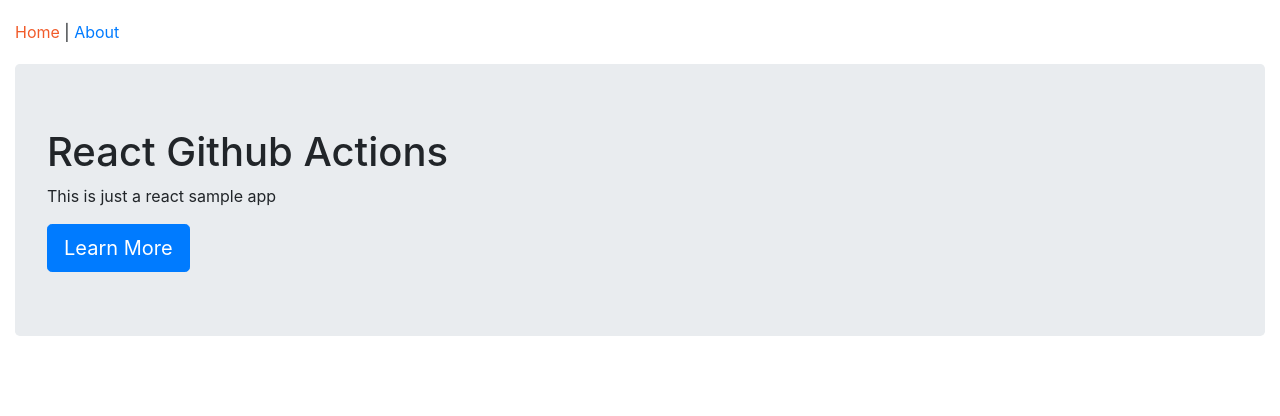
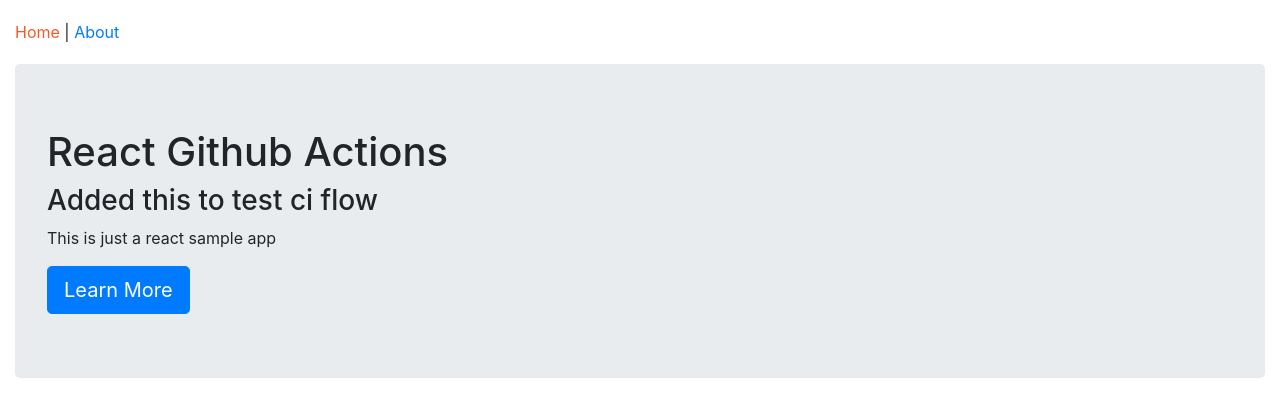
Before and after one commit to c2r79/react-github-actions, a React app: page / in a window 1280 px wide. Shown: the top 416 px of the page. Built offline with nearby package versions, Linux system fonts and the light colour scheme.

Commit message:
added a test h3 tag

```diff
--- a/src/components/home/HomePage.js
+++ b/src/components/home/HomePage.js
@@ -5,7 +5,9 @@
   // * The jumbotron className comes w/ bootstrap which gives a large greeting
   <div className="jumbotron">
     <h1>React Github Actions</h1>
+    <h3>Added this to test ci flow</h3>
     <p>This is just a react sample app</p>
+
     <Link to="about" className="btn btn-primary btn-lg">
       Learn More
     </Link>
```
